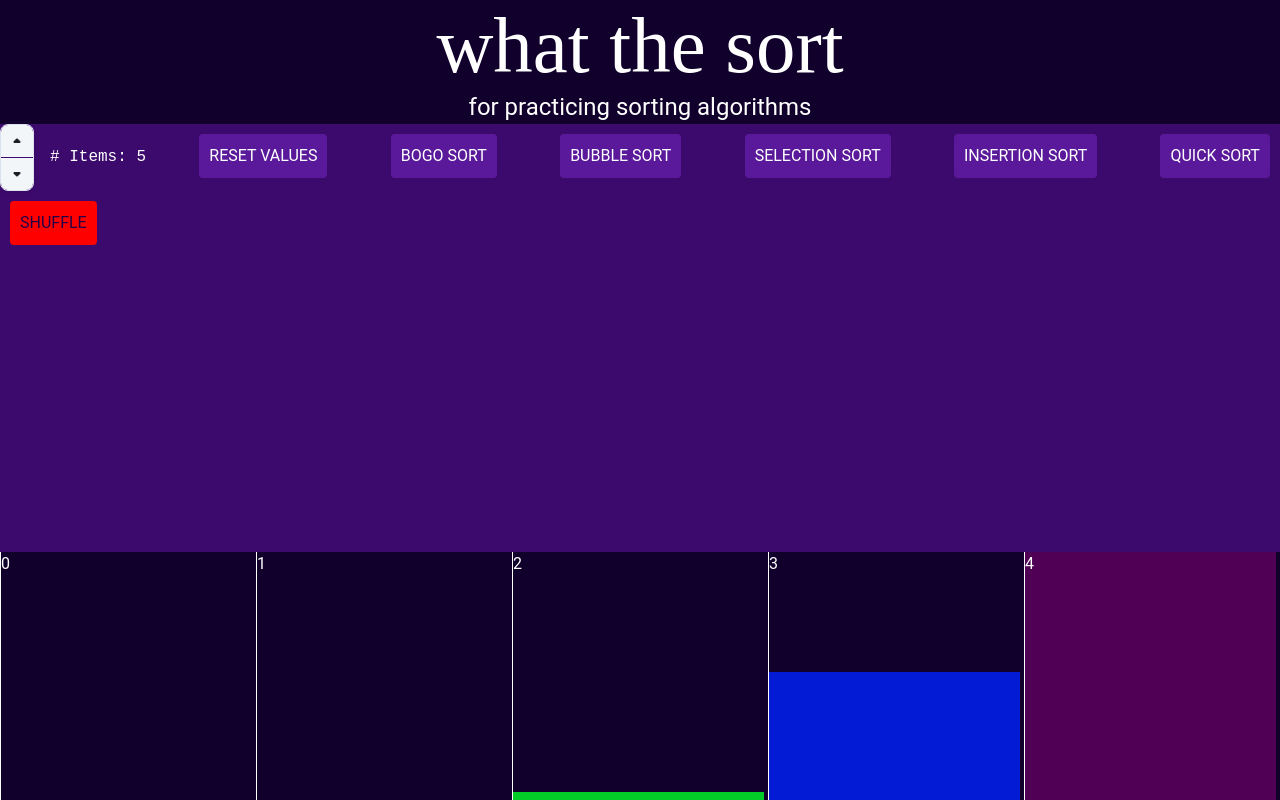
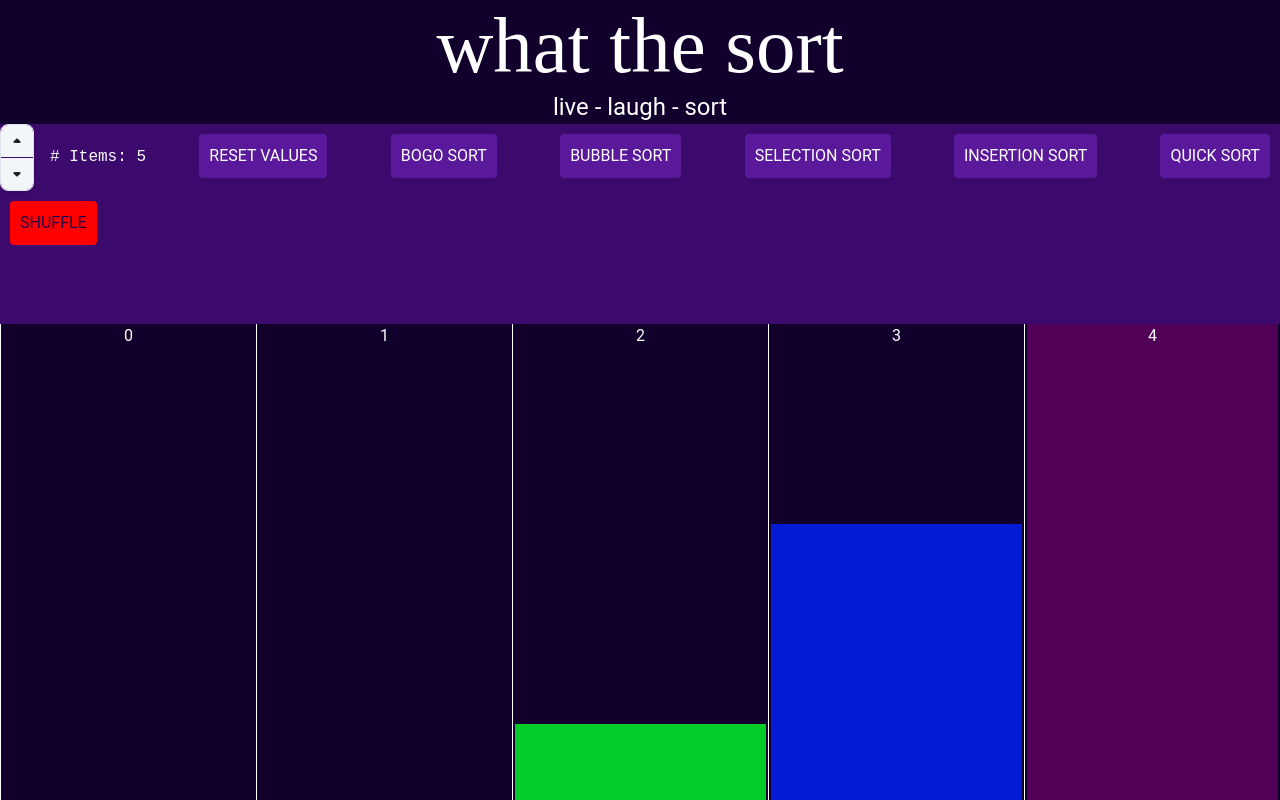
Before and after one commit to danielgshea/trutime, a React (Create React App) app: page / in a window 1280 px wide. Shown: the top 800 px of the page. Built offline with nearby package versions, Linux system fonts and the light colour scheme.

Commit message:
Working on fixing the html structure

```diff
--- a/src/components/SortingBlock.tsx
+++ b/src/components/SortingBlock.tsx
@@ -120,9 +120,8 @@ export const SortingBlock = () => {
         position="relative"
         direction="row"
         width="100%"
-        height="100%"
+        height="1000px"
         columns={numVals}
-        style={{ overflowX: "hidden" }}
       >
         <Grid
           /* Grid for choose algorithm section */
@@ -131,7 +130,7 @@ export const SortingBlock = () => {
           justifyContent="space-between"
           alignItems="stretch"
           bgcolor={theme.palette.primary.dark}
-          height="auto"
+          height="20%"
           width="100vw"
           xs={12}
         >
@@ -193,7 +192,7 @@ export const SortingBlock = () => {
             />
           </Grid>
         </Grid>
-        <Grid container width="100vw" height="auto" className="eyore">
+        <Grid container width="100vw" height="80%" className="eyore">
           {/* Grid for sorting section */}
           <DndContext
             collisionDetection={closestCenter}
@@ -214,7 +213,8 @@ export const SortingBlock = () => {
                   xs={1}
                   padding="0"
                   direction="row"
-                  justifyContent="flex-start"
+                  justifyContent="center"
+                  alignItems="flex-start"
                   key={value}
                 >
                   <Typography
@@ -227,7 +227,7 @@ export const SortingBlock = () => {
                   <div
                     style={{
                       width: `${(98 * 1) / numVals}%`,
-                      height: "80%",
+                      height: "100%",
                       position: "absolute",
                       zIndex: "0",
                     }}
--- a/src/pages/PageHome.tsx
+++ b/src/pages/PageHome.tsx
@@ -3,19 +3,19 @@ import { Unstable_Grid2 as Grid, Typography } from "@mui/material";
 import useTheme from "@mui/material/styles/useTheme";
 import { SortingBlock } from "../components/SortingBlock";
 
-const PageHome: React.FC = () => {
+const PageHome = () => {
   const theme = useTheme();
 
   return (
     <Grid
       /* Grid for whole page */
       container
-      className="eyore2"
       direction="column"
       justifyContent="flex-start"
       alignItems="center"
       bgcolor={theme.palette.background.default}
       minHeight="auto"
+      height="auto"
     >
       <Grid
         /* Grid for header */
@@ -33,21 +33,11 @@ const PageHome: React.FC = () => {
         </Grid>
         <Grid xs="auto">
           <Typography variant="h5" color={theme.palette.text.secondary}>
-            for practicing sorting algorithms
+            live - laugh - sort
           </Typography>
         </Grid>
       </Grid>
-
-      <Grid
-        /* Grid for data */
-        container
-        bgcolor={theme.palette.background.default}
-        alignItems="stretch"
-        height="750px"
-        xs={12}
-      >
-        <SortingBlock />
-      </Grid>
+      <SortingBlock />
     </Grid>
   );
 };
```
